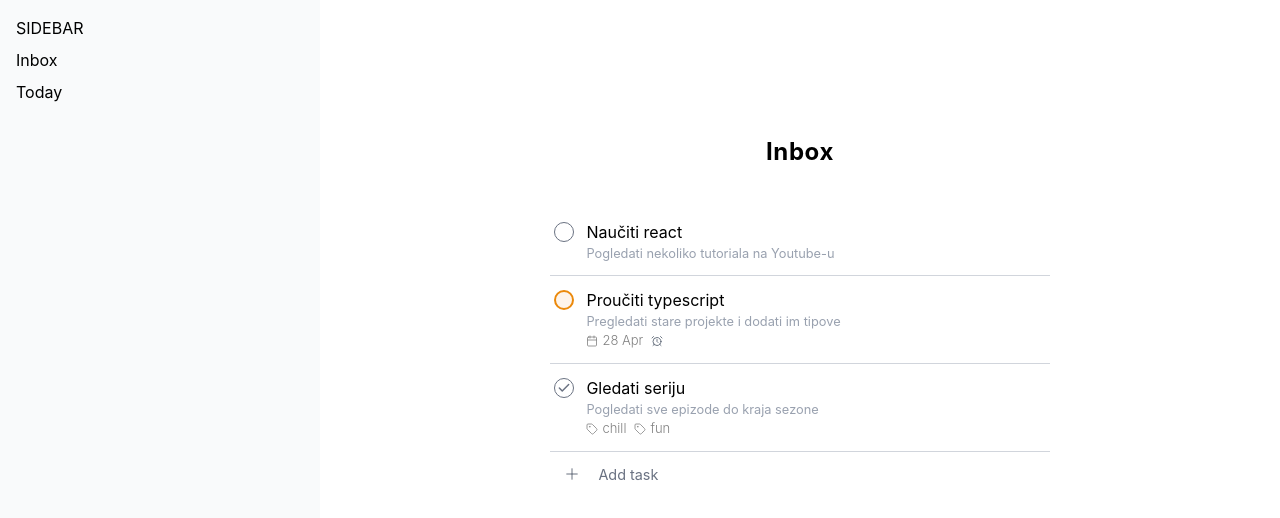
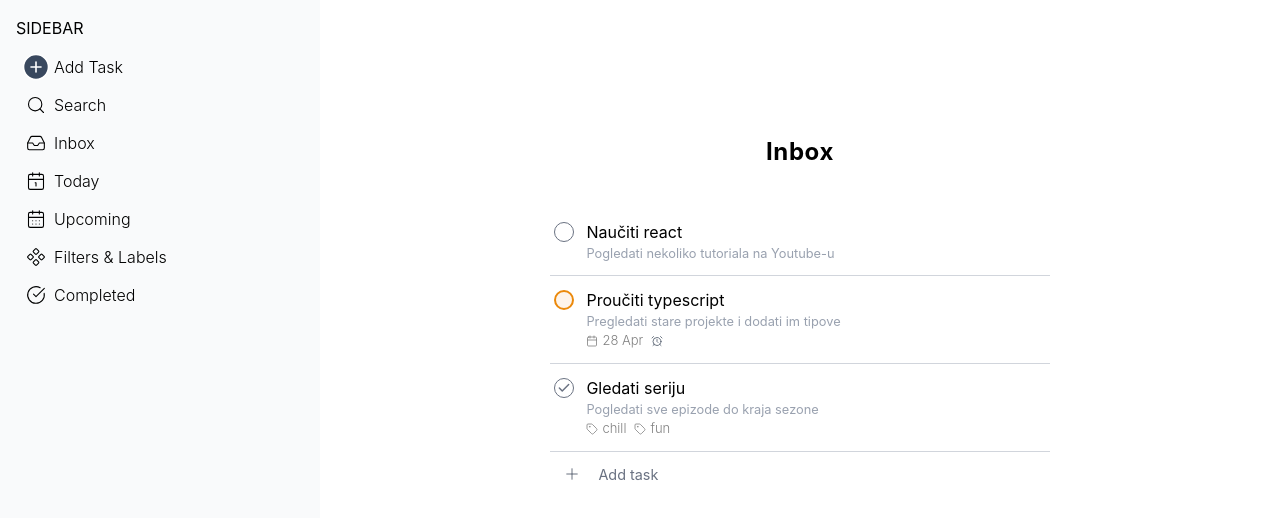
Before and after one commit to krunoslav-k/todoist-clone, a React (Vite) app: page / in a window 1280 px wide. Shown: the top 518 px of the page. Built offline with nearby package versions, Linux system fonts and the light colour scheme.

Commit message:
feat: navigation in Sidebar

```diff
--- a/src/components/Sidebar/Sidebar.tsx
+++ b/src/components/Sidebar/Sidebar.tsx
@@ -1,13 +1,69 @@
+import {
+  Calendar1,
+  CalendarDays,
+  CircleCheckBig,
+  CirclePlus,
+  Component,
+  Inbox,
+  Search,
+} from "lucide-react";
 import { NavLink } from "react-router-dom";
 
 export default function Sidebar() {
+  const navButtons = [
+    {
+      Icon: Inbox,
+      label: "Inbox",
+      path: "/inbox",
+    },
+    {
+      Icon: Calendar1,
+      label: "Today",
+      path: "/today",
+    },
+    {
+      Icon: CalendarDays,
+      label: "Upcoming",
+      path: "/upcoming",
+    },
+    {
+      Icon: Component,
+      label: "Filters & Labels",
+      path: "/filters&labels",
+    },
+    {
+      Icon: CircleCheckBig,
+      label: "Completed",
+      path: "/completed",
+    },
+  ];
+
   return (
     <div className="flex flex-col gap-2 w-xs p-4 bg-gray-50">
       <h2>SIDEBAR</h2>
 
-      <nav className="flex flex-col gap-2">
-        <NavLink to="/inbox">Inbox</NavLink>
-        <NavLink to="/today">Today</NavLink>
+      <nav className="flex flex-col ">
+        <button className="sidebar_button cursor-pointer">
+          <CirclePlus
+            size={20}
+            strokeWidth={1.3}
+            stroke="white"
+            fill="#39485e"
+            className="scale-150"
+          />{" "}
+          Add Task
+        </button>
+        <button className="sidebar_button cursor-pointer">
+          <Search size={20} strokeWidth={1.3} /> Search
+        </button>
+
+        {navButtons.map(({ Icon, label, path }) => {
+          return (
+            <NavLink to={path} className="sidebar_button">
+              <Icon size={20} strokeWidth={1.3} /> {label}
+            </NavLink>
+          );
+        })}
       </nav>
     </div>
   );
--- a/src/index.css
+++ b/src/index.css
@@ -20,4 +20,8 @@
   .icon_button {
     @apply p-0.5 hover:bg-gray-100 rounded-md transition ease-in-out;
   }
+
+  .sidebar_button {
+    @apply flex justify-start items-center gap-2 px-2.5 py-1.75 font-light rounded-md hover:bg-gray-100;
+  }
 }
```
